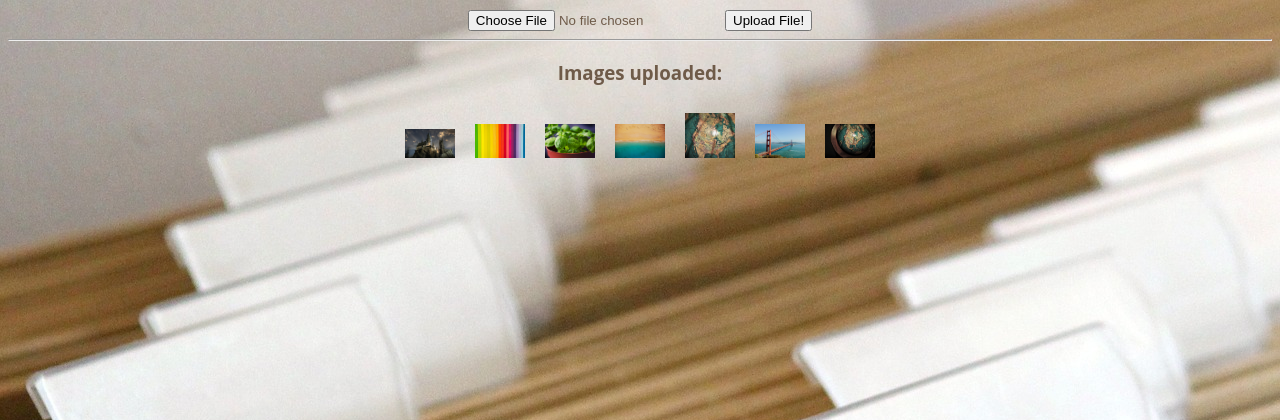
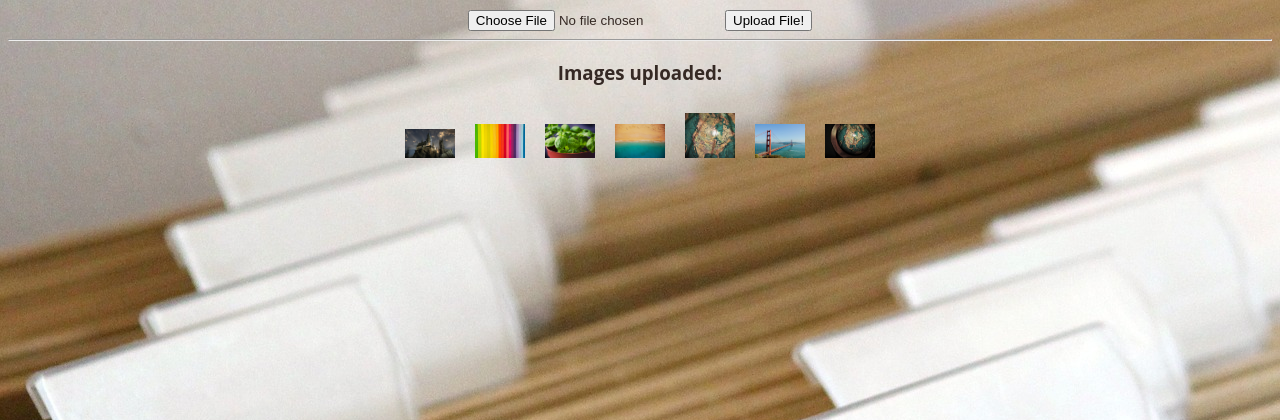
Before and after one commit to ShwethaPrahlad/cst336, a PHP site: page /labs/lab9/index.php in a window 1280 px wide. Shown: the top 420 px of the page. Run offline with PHP 8.4, Linux system fonts and the light colour scheme.

Commit message:
adding lab 9 changes

```diff
--- a/labs/lab9/css/styles.css
+++ b/labs/lab9/css/styles.css
@@ -2,7 +2,7 @@ body {
 text-align: center;
 background-image: url('../img/fileCabinet.jpg');
 font-family: 'Open Sans', sans-serif;
-color: #6F5B49;
+color: #352924;
 }
 
 img {
```
